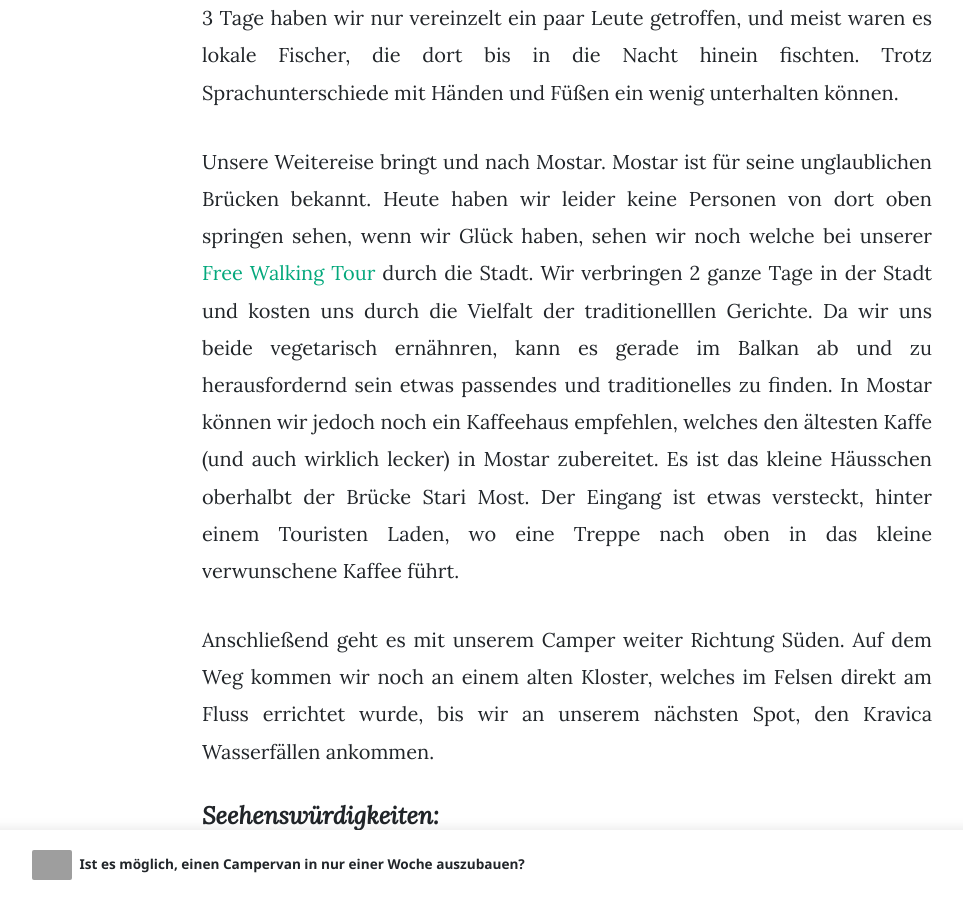
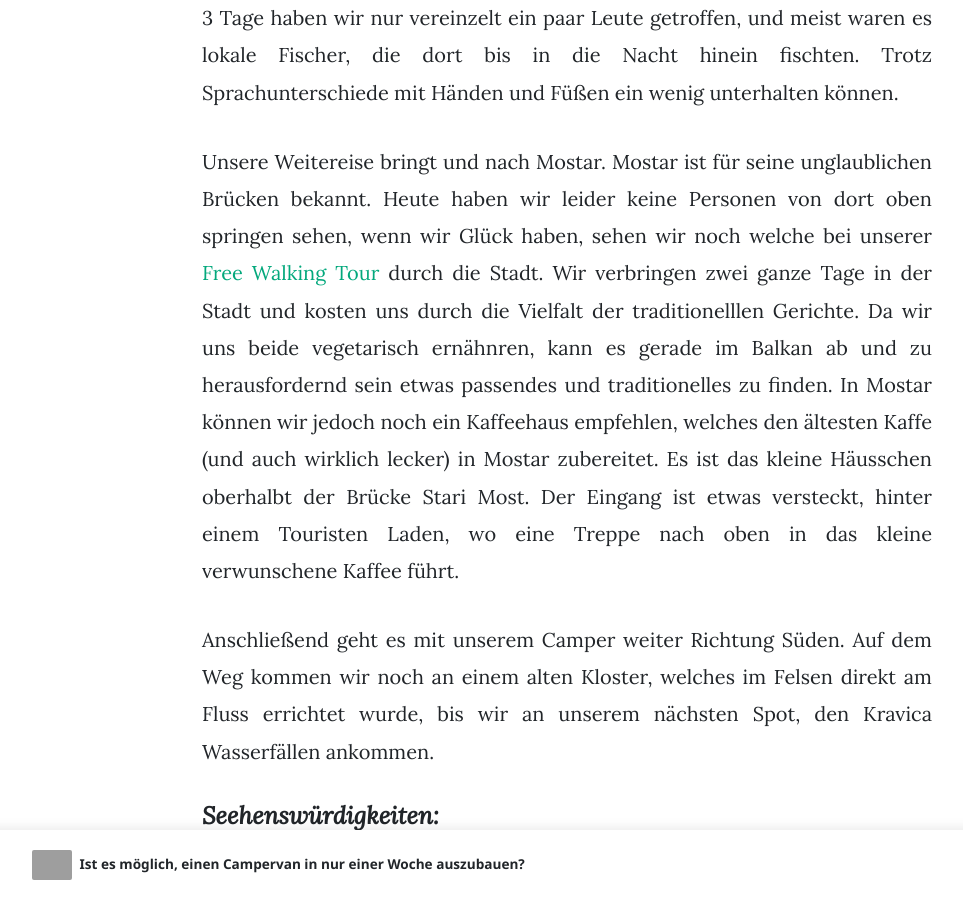
Before and after one commit to travelbuddi/travelbuddi.github.io, a Jekyll site: the page built from _posts/2024-08-08-Osteuropa-Balkan.md, in a window 1280 px wide and 900 px high, scrolled down 3588 px. Shown: the whole window, without its empty margins (73-1036 px from the left). Built offline with Jekyll 4.4.1, drawn with Linux system fonts in a browser that asks for light colours; nearby versions of some CDN libraries; part of the change alters nothing that is shown; some of the changed text lies outside the part shown; grey boxes are pictures that could not be loaded.

```diff
--- a/_posts/2024-08-08-Osteuropa-Balkan.md
+++ b/_posts/2024-08-08-Osteuropa-Balkan.md
@@ -32,7 +32,7 @@ Am nächsten Morgen ging es dann immer weiter der Sonne hinterher, bis wir in Sp
 Unser nächster Halt war in Bosninen & Herzegowina am wunderschönen Buško jezero (siehe Bild), der größte See des Landes. Diesen Spot haben über Park4Night entdeckt, und konnte ganz abseits der touristischen Städte die Ruhe des Sees genießen. Etwas hinter der Ländergrenze nehmen wir eine sehr unscheinbare Straße, welche uns zu unserem Schlafplatz der letzten zwei Nächte führt. Dort könnn wir nicht nur ungestört (mit Ausnahmen einiger freundlicher Fischer) die Seele baumeln lassen, Bücher lesen, Joggen gehen und im See baden, sondern auch kochen, kniffeln und schlafen. Die gesamten 3 Tage haben wir nur vereinzelt ein paar Leute getroffen, und meist waren es lokale Fischer, die dort bis in die Nacht hinein fischten. Trotz Sprachunterschiede mit Händen und Füßen ein wenig unterhalten können.
 
 
-Unsere Weitereise bringt und nach Mostar. Mostar ist für seine unglaublichen Brücken bekannt. Heute haben wir leider keine Personen von dort oben springen sehen, wenn wir Glück haben, sehen wir noch welche bei unserer <a href="https://www.guruwalk.com/de/walks/34705-shevas-free-walking-tour-durch-mostar-entdecken-sie-die-vergangenheit-verstehen-sie-unsere-gegenwart">Free Walking Tour</a> durch die Stadt. Wir verbringen 2 ganze Tage in der Stadt und kosten uns durch die Vielfalt der traditionelllen Gerichte. Da wir uns beide vegetarisch ernähnren, kann es gerade im Balkan ab und zu herausfordernd sein etwas passendes und traditionelles zu finden. In Mostar können wir jedoch noch ein Kaffeehaus empfehlen, welches den ältesten Kaffe (und auch wirklich lecker) in Mostar zubereitet. Es ist das kleine Häusschen oberhalbt der Brücke Stari Most. Der Eingang ist etwas versteckt, hinter einem Touristen Laden, wo eine Treppe nach oben in das kleine verwunschene Kaffee führt.
+Unsere Weitereise bringt und nach Mostar. Mostar ist für seine unglaublichen Brücken bekannt. Heute haben wir leider keine Personen von dort oben springen sehen, wenn wir Glück haben, sehen wir noch welche bei unserer <a href="https://www.guruwalk.com/de/walks/34705-shevas-free-walking-tour-durch-mostar-entdecken-sie-die-vergangenheit-verstehen-sie-unsere-gegenwart">Free Walking Tour</a> durch die Stadt. Wir verbringen zwei ganze Tage in der Stadt und kosten uns durch die Vielfalt der traditionelllen Gerichte. Da wir uns beide vegetarisch ernähnren, kann es gerade im Balkan ab und zu herausfordernd sein etwas passendes und traditionelles zu finden. In Mostar können wir jedoch noch ein Kaffeehaus empfehlen, welches den ältesten Kaffe (und auch wirklich lecker) in Mostar zubereitet. Es ist das kleine Häusschen oberhalbt der Brücke Stari Most. Der Eingang ist etwas versteckt, hinter einem Touristen Laden, wo eine Treppe nach oben in das kleine verwunschene Kaffee führt.
 
 Anschließend geht es mit unserem Camper weiter Richtung Süden. Auf dem Weg kommen wir noch an einem alten Kloster, welches im Felsen direkt am Fluss errichtet wurde, bis wir an unserem nächsten Spot, den Kravica Wasserfällen ankommen.
 
@@ -52,11 +52,11 @@ Anschließend geht es mit unserem Camper weiter Richtung Süden. Auf dem Weg kom
 ### Montenegro
 ![Podgorica](/assets/images/Montenegro01.jpg)
 
-Das nächste Land auf unserer Liste ist: Montenegro.
+Das nächste Land auf unserer Liste ist: Montenegro. Zunächst ist Montenegro nur ein Zwischenstopp für uns, da wir auf der Durchreise nach Nord Mazedonien sind. Es gefällt uns aber doch so gut, dass wir uns für eine Nacht in der Nähe der Hauptstadt Podgorica einen Schlafplatz auf einem Weinfeld suchen. Das Ganze ist privat veranstaltet und man bekommt eine Weinverkostung inkl. Essen und darf dafür bei den Leuten im Garten übernachten.
 
 #### *Seehenswürdigkeiten:*
 * Podgorica
-* Nijagara Waterfall
+* <a href="https://www.lonelyplanet.com/montenegro/podgorica/attractions/niagara-falls/a/poi-sig/1543410/360160">Nijagara Waterfall </a>
 * Weinverkostung
 * Durmitor Ring
 
```
